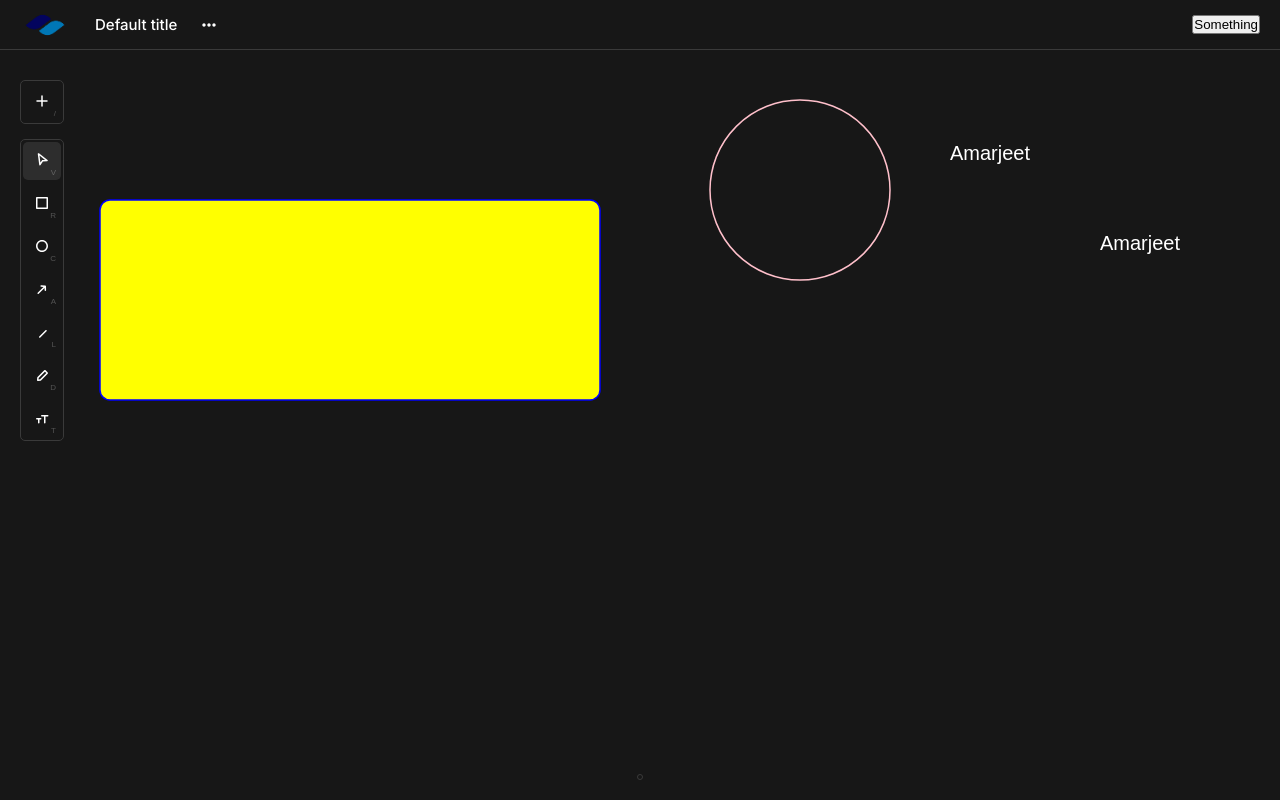
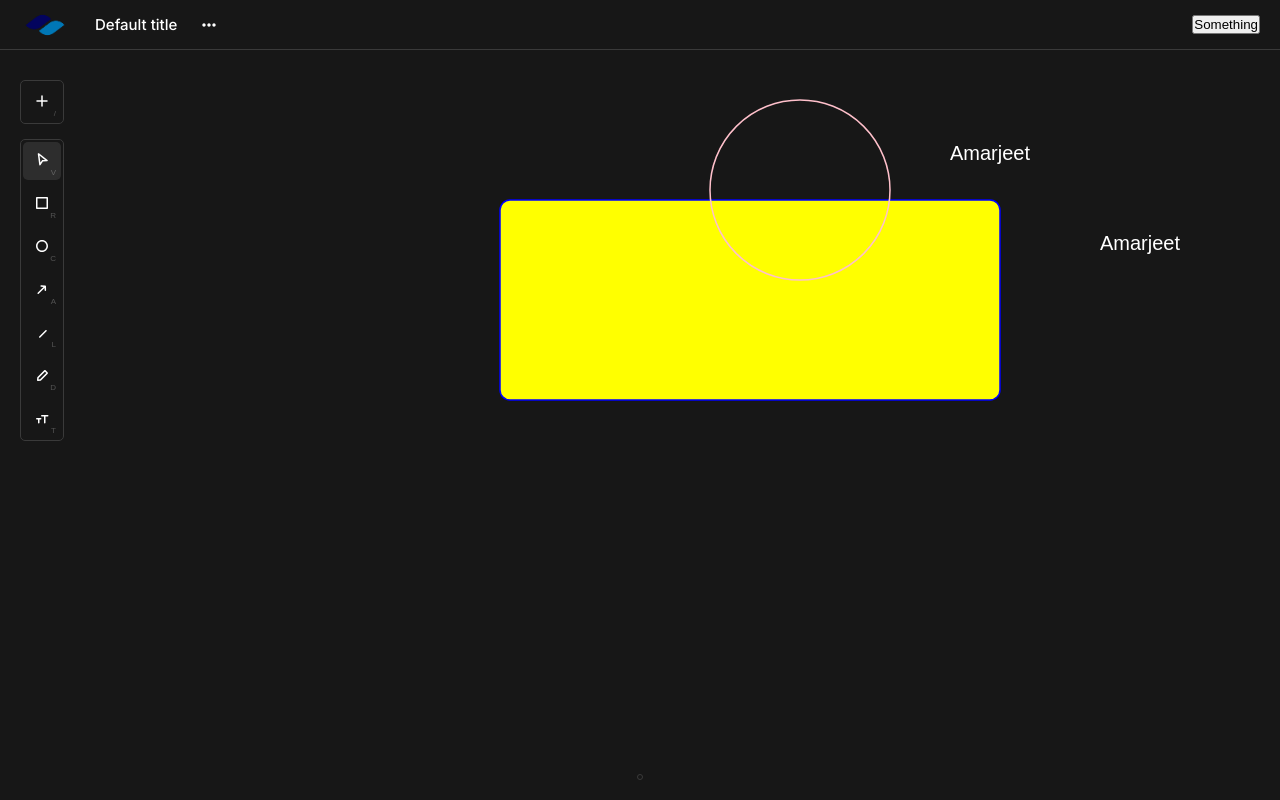
Before and after one commit to developer-amarjeetBaraik/drawwify.in, a React (Vite) app in the folder Frontend/: page /workspace in a window 1280 px wide. Built offline with nearby package versions, Linux system fonts and the light colour scheme.

Commit message:
element selection done

```diff
--- a/Frontend/src/components/Canvas.jsx
+++ b/Frontend/src/components/Canvas.jsx
@@ -6,7 +6,7 @@ import { drawCanvasContext } from '../../store/CanvasDrowStore';
 const Canvas = () => {
 
 
-  const { mainElements, setMainElements, selectedElements, setSelectedElements, bottomCanvasRef, middleCanvasRef, topCanvasRef, isTextEditing, canFireStoreItemFromSelectedElementsToMainElements, drawSelectionArea, drawSelectedElementIndicator, drawNewItem, addNewItemInArr, drawMainElementsArr, drawSelectedElementsArr, storeItemFromSelectedElementsToMainElements, initialDrawAllElements } = useContext(drawCanvasContext)
+  const { mainElements, setMainElements, selectedElements, setSelectedElements, bottomCanvasRef, middleCanvasRef, topCanvasRef, isTextEditing, canFireStoreItemFromSelectedElementsToMainElements, drawSelectionArea, drawSelectedElementIndicator, drawNewItem, addNewItemInArr, drawMainElementsArr, drawSelectedElementsArr, tLRef, tRRef, bRRef, bLRef, lStart, lEnd, resetAllResizingPoints, storeItemFromSelectedElementsToMainElements, initialDrawAllElements } = useContext(drawCanvasContext)
 
   const { sidebarSelectedBtn, changeSidebarSelectedBtn } = useContext(sidebarSelectedBtnContext)
 
@@ -140,19 +140,6 @@ const Canvas = () => {
     }
   }, [sidebarSelectedBtn, selectedElements])
 
-  // code to add item from selectedElement array to mainElements array
-  useEffect(() => {
-    const handleClick = (event) => {
-      storeItemFromSelectedElementsToMainElements()
-    }
-    if (selectedElements.length > 0 && canFireStoreItemFromSelectedElementsToMainElements) {
-      topCanvasRef.current.addEventListener('click', handleClick)
-    }
-    return () => {
-      topCanvasRef.current.removeEventListener('click', handleClick)
-    }
-  }, [selectedElements, canFireStoreItemFromSelectedElementsToMainElements])
-
   //code to draw and add item on canvas
 
   //to provide the updated state to the functions
@@ -223,7 +210,7 @@ const Canvas = () => {
     const handleMouseDragOnCanvas = (event) => {
       endX = event.offsetX
       endY = event.offsetY
-      if (isDraggingRef.current && sidebarSelectedBtn === 'cursorBtn') {
+      if (isDraggingRef.current && sidebarSelectedBtn === 'cursorBtn' && selectedElements.length <= 0) {
         //draw the selection area if the sidebar button is cursorBtn
         drawSelectionArea(startX, startY, event.offsetX, event.offsetY)
       } else if (isDraggingRef.current && selectedItem != 'textDraw') {
@@ -239,7 +226,7 @@ const Canvas = () => {
       setStartY(prev => null)
       const endX = event.offsetX;
       const endY = event.offsetY;
-      if (sidebarSelectedBtn === 'cursorBtn') {
+      if (sidebarSelectedBtn === 'cursorBtn' && selectedElements.length <= 0) {
         ctx.clearRect(0, 0, topCanvasRef.current.width, topCanvasRef.current.height)
       }
       if (sidebarSelectedBtn !== 'cursorBtn' && type !== 'text') {
@@ -257,14 +244,9 @@ const Canvas = () => {
       canvas.removeEventListener('mousemove', handleMouseDragOnCanvas)
       canvas.removeEventListener('mouseup', handleMouseUpOnCanvas)
     }
-  }, [sidebarSelectedBtn, startX, startY, prevPencilX, prevPencilY])
+  }, [sidebarSelectedBtn, selectedElements, startX, startY, prevPencilX, prevPencilY])
 
   //code the select the element on canvas
-  useEffect(() => {
-    const canvas = topCanvasRef.current;
-    const ctx = canvas.getContext('2d')
-    const rect = canvas.getBoundingClientRect();
-
   function isPointInPolygon(polygon, x, y) {
     let inside = false;
     for (let i = 0, j = polygon.length - 1; i < polygon.length; j = i++) {
@@ -278,6 +260,12 @@ const Canvas = () => {
     return inside;
   }
 
+  useEffect(() => {
+    const canvas = topCanvasRef.current;
+    const ctx = canvas.getContext('2d')
+    const rect = canvas.getBoundingClientRect();
+
+
     // check if any element clicked
     const handleCanvasClick = (event) => {
       // Mouse coordinates relative to canvas
@@ -286,7 +274,7 @@ const Canvas = () => {
 
       if (selectedElements.length < 1 && sidebarSelectedBtn === 'cursorBtn') {
 
-        const clickedElement = mainElements.find((el, index) => {
+        const clickedElement = mainElements.find((el) => {
           switch (el.elementType) {
             case 'rectangle':
               return (
@@ -299,7 +287,6 @@ const Canvas = () => {
               const boundaryDiff = parseInt(getComputedStyle(document.documentElement).getPropertyValue('--selected-item-boundry-difference'))
               let sX = el.screenX - boundaryDiff
               let sY = el.screenY - boundaryDiff * 2 - el.fontSize / 2
-              console.log(el.text)
               ctx.font = `${el.fontSize}px ${el.fontStyle ? el.fontStyle : 'Arial'}`
               let width = ctx.measureText(el.text).width + boundaryDiff * 2
               let height = el.fontSize + boundaryDiff
@@ -342,9 +329,153 @@ const Canvas = () => {
     }
   }, [mainElements, selectedElements, sidebarSelectedBtn])
 
+
+  // code to hit detection on editing points and re-sizing the element if it's not then add selected elements on mainElements array and reset all resizing points
+
+  const isReSizingRef = useRef(false)
+  const clickedPointRef = useRef({})
   useEffect(() => {
-    console.log('main elements')
-    console.log(mainElements)
+    const canvas = topCanvasRef.current;
+    const ctx = canvas.getContext('2d')
+    const rect = canvas.getBoundingClientRect();
+    const boundaryDiff = parseInt(getComputedStyle(document.documentElement).getPropertyValue('--selected-item-boundry-difference'))
+    const radius = 5
+    let resizingPoints = []
+    const handleResizingPointClick = (event) => {
+      resizingPoints = [tLRef.current, tRRef.current, bRRef.current, bLRef.current, lStart.current, lEnd.current]
+      // Mouse coordinates relative to canvas
+      const mouseX = event.clientX - rect.left;
+      const mouseY = event.clientY - rect.top;
+
+      // checking if the user clicked on the selection points
+      clickedPointRef.current = resizingPoints.find((point) => {
+        const dx = mouseX - point.x;
+        const dy = mouseY - point.y;
+        if (dx * dx + dy * dy <= radius * radius) {
+          return dx * dx + dy * dy <= radius * radius;
+        }
+      })
+
+      // checking if the user clicked the selected boundry of the selected element
+      const clickedInsideBoundary = isPointInPolygon([{ x: tLRef.current.x, y: tLRef.current.y }, { x: tRRef.current.x, y: tRRef.current.y }, { x: bRRef.current.x, y: bRRef.current.y }, { x: bLRef.current.x, y: bLRef.current.y }], mouseX, mouseY)
+
+      // checking if the user clicked the selected line or arrow
+      const isClickedOnSelectedLine = selectedElements.length > 0 && (selectedElements[0].elementType === 'line' || selectedElements[0].elementType === 'arrow') ? isPointInPolygon(selectedElements[0].polygon, mouseX, mouseY) : false;
+
+      if (clickedPointRef.current) {
+        console.log('point clicked')
+        isReSizingRef.current = true
+      } else if (clickedInsideBoundary) {
+        null;
+      } else if (isClickedOnSelectedLine) {
+        null;
+      } else {
+        storeItemFromSelectedElementsToMainElements()
+        resetAllResizingPoints()
+      }
+
+    }
+
+    const reSizeTheSelectedElement = (event) => {
+      // Mouse coordinates relative to canvas
+      const mouseX = event.clientX - rect.left;
+      const mouseY = event.clientY - rect.top;
+      let newArr = selectedElements[0]
+
+      if (isReSizingRef.current) {
+        selectedElements.forEach((item) => {
+          console.log(clickedPointRef.current)
+          switch (item.elementType) {
+            case 'rectangle':
+              switch (clickedPointRef.current.name) {
+                case 'topLeft':
+                  // tLRef.current.x = mouseX
+                  // tLRef.current.y = mouseY
+                  // newArr.height = (bLRef.current.y - tLRef.current.y) - boundaryDiff * 2
+                  // updateing resizing points
+                  // top left
+                  newArr.x = mouseX + boundaryDiff
+                  newArr.y = mouseY + boundaryDiff
+                  newArr.width = (tRRef.current.x - tLRef.current.x) - boundaryDiff
+                  newArr.height = (bLRef.current.y - tLRef.current.y) - boundaryDiff
+                  console.log(newArr.width, newArr.height)
+                  // top right
+                  tRRef.current.x = mouseX + selectedElements[0].width + boundaryDiff * 2
+                  tRRef.current.y = mouseY + selectedElements[0].width + boundaryDiff * 2
+                  // bottom left
+                  bLRef.current.x = mouseX
+                  bLRef.current.y = mouseY + selectedElements[0].height + boundaryDiff * 2
+                  // bottom rught
+                  bRRef.current.x = tRRef.current.x
+                  bRRef.current.y = bLRef.current.y
+
+                  setSelectedElements([newArr])
+                  break;
+                case 'topRight':
+                  break;
+                case 'bottomLeft':
+                  break;
+                case 'bottomRight':
+                  break;
+              }
+              break;
+            case 'circle':
+              switch (clickedPointRef.current.name) {
+                case 'topLeft':
+                  break;
+                case 'topRight':
+                  break;
+                case 'bottomLeft':
+                  break;
+                case 'bottomRight':
+                  break;
+              }
+              break;
+            case 'text':
+              switch (clickedPointRef.current.name) {
+                case 'topLeft':
+                  break;
+                case 'topRight':
+                  break;
+                case 'bottomLeft':
+                  break;
+                case 'bottomRight':
+                  break;
+              }
+              break;
+            case 'arrow':
+            case 'line':
+              switch (clickedPointRef.current.name) {
+                case 'lineStart':
+                  break;
+                case 'lineEnd':
+                  break;
+              }
+              break;
+
+            default:
+              break;
+          }
+        })
+      }
+    }
+
+    const handleResizingMouseUp = () => {
+      isReSizingRef.current = false
+    }
+    canvas.addEventListener('mousedown', handleResizingPointClick)
+    canvas.addEventListener('mousemove', reSizeTheSelectedElement)
+    canvas.addEventListener('mouseup', handleResizingMouseUp)
+    return () => {
+      canvas.removeEventListener('mousedown', handleResizingPointClick)
+      canvas.removeEventListener('mousemove', reSizeTheSelectedElement)
+      canvas.removeEventListener('mouseup', handleResizingMouseUp)
+    }
+  }, [selectedElements, tLRef, tRRef, bRRef, bLRef, lStart, lEnd])
+
+  useEffect(() => {
+    // console.log('main elements')
+    // console.log(mainElements)
     console.log('selected elements')
     console.log(selectedElements)
   }, [selectedElements, mainElements])
--- a/Frontend/store/CanvasDrowStore.jsx
+++ b/Frontend/store/CanvasDrowStore.jsx
@@ -20,6 +20,13 @@ export const drawCanvasContext = createContext({
   addNewItemInArr: () => { },
   drawMainElementsArr: () => { },
   drawSelectedElementsArr: () => { },
+  tLRef: {},
+  tRRef: {},
+  bLRef: {},
+  bRRef: {},
+  lStart: {},
+  lEnd: {},
+  resetAllResizingPoints: () => { },
 })
 
 
@@ -34,7 +41,7 @@ const CanvasDrowStore = ({ children }) => {
   // Section- storing the state of all mainElements present on canvas
 
   //mainElements array
-  const [mainElements, setMainElements] = useState([{ elementType: 'rectangle', x: 100, y: 200, width: 500, height: 200, strokeColor: 'blue', fillColor: 'yellow', strokeWidth: 1.5, borderRadius: 10 }, { elementType: 'circle', x: 800, y: 190, radius: 90, strokeColor: 'pink', strokeWidth: 3 }, { elementType: 'text', text: 'Amarjeet', fontSize: 20, fontStyle: 'Arial', screenX: 1100, screenY: 250, textColor: 'white' }, { elementType: 'text', text: 'Amarjeet', fontSize: 20, fontStyle: 'Arial', screenX: 950, screenY: 160, textColor: 'white' }])
+  const [mainElements, setMainElements] = useState([{ elementType: 'rectangle', x: 500, y: 200, width: 500, height: 200, strokeColor: 'blue', fillColor: 'yellow', strokeWidth: 1.5, borderRadius: 10 }, { elementType: 'circle', x: 800, y: 190, radius: 90, strokeColor: 'pink', strokeWidth: 3 }, { elementType: 'text', text: 'Amarjeet', fontSize: 20, fontStyle: 'Arial', screenX: 1100, screenY: 250, textColor: 'white' }, { elementType: 'text', text: 'Amarjeet', fontSize: 20, fontStyle: 'Arial', screenX: 950, screenY: 160, textColor: 'white' }])
 
   //selectedElements array
   const [selectedElements, setSelectedElements] = useState([])
@@ -64,14 +71,14 @@ const CanvasDrowStore = ({ children }) => {
   const [isTextEditing, setIsTextEditing] = useState(false)
 
   // re-sizing points state
-  const [resizingPoints, setResizingPoints] = useState([{ tL: { tLx: null, tLy: null }, tR: { tRx: null, tRy: null }, bL: { bLx: null, bLy: null }, bR: { bRx: null, bRy: null } }])
+  const [resizingPoints, setResizingPoints] = useState([])
 
-  const tLRef = useRef({ x: null, y: null })
-  const tRRef = useRef({ x: null, y: null })
-  const bLRef = useRef({ x: null, y: null })
-  const bRRef = useRef({ x: null, y: null })
-  const lStart = useRef({ x: null, y: null })
-  const lEnd = useRef({ x: null, y: null })
+  const tLRef = useRef({ name: 'topLeft', x: null, y: null })
+  const tRRef = useRef({ name: 'topRight', x: null, y: null })
+  const bLRef = useRef({ name: 'bottomLeft', x: null, y: null })
+  const bRRef = useRef({ name: 'bottomRight', x: null, y: null })
+  const lStart = useRef({ name: 'lineStart', x: null, y: null })
+  const lEnd = useRef({ name: 'lineEnd', x: null, y: null })
 
 
   // Section- maneging the states of toolbar values
@@ -108,6 +115,16 @@ const CanvasDrowStore = ({ children }) => {
 
   // Section- Helping functions
 
+  // Fn- reset all the resizeing points points
+  const resetAllResizingPoints = () => {
+    tLRef.current = { name: 'topLeft', x: null, y: null }
+    tRRef.current = { name: 'topRight', x: null, y: null }
+    bLRef.current = { name: 'bottomLeft', x: null, y: null }
+    bRRef.current = { name: 'bottomRight', x: null, y: null }
+    lStart.current = { name: 'lineStart', x: null, y: null }
+    lEnd.current = { name: 'lineEnd', x: null, y: null }
+  }
+
   // Fn - draw selection boundry
   const drawSelectionBoundary = ({ type, sX, sY, sWidth, sHeight, startX, startY, endX, endY }) => {
     const ctx = topCanvasRef.current.getContext('2d')
@@ -134,10 +151,10 @@ const CanvasDrowStore = ({ children }) => {
       case 'rectangle':
       case 'circle':
       case 'text':
-        tLRef.current = { x: sX, y: sY }
-        tRRef.current = { x: sX + sWidth, y: sY }
-        bLRef.current = { x: sX, y: sY + sHeight }
-        bRRef.current = { x: sX + sWidth, y: sY + sHeight }
+        tLRef.current = { name: 'topLeft', x: sX, y: sY }
+        tRRef.current = { name: 'topRight', x: sX + sWidth, y: sY }
+        bLRef.current = { name: 'bottomLeft', x: sX, y: sY + sHeight }
+        bRRef.current = { name: 'bottomRight', x: sX + sWidth, y: sY + sHeight }
 
         // top line
         drawBoundaryLine(tLRef.current.x, tLRef.current.y, tRRef.current.x, tRRef.current.y)
@@ -163,10 +180,8 @@ const CanvasDrowStore = ({ children }) => {
       case 'arrow':
       case 'line':
 
-        lStart.current.x = startX
-        lStart.current.y = startY
-        lEnd.current.x = endX
-        lEnd.current.y = endY
+        lStart.current = { name: 'lineStart', x: startX, y: startY }
+        lEnd.current = { name: 'lineEnd', x: endX, y: endY }
 
         ctx.beginPath()
         ctx.fillStyle = getComputedStyle(document.documentElement).getPropertyValue('--select-area-border-color')
@@ -198,6 +213,7 @@ const CanvasDrowStore = ({ children }) => {
   const drawRectangle = ({ isSelectedItem = false, isNewElement = false, canvasRef, x, y, width, height, strokeColor, fillColor = 'transparent', strokeWidth = 1.5, borderRadius = 0, }) => {
     const ctx = canvasRef.current.getContext('2d')
     ctx.save();
+    console.log('calling')
 
     if (isNewElement) {
       ctx.clearRect(0, 0, canvasRef.current.width, canvasRef.current.height)
@@ -248,10 +264,10 @@ const CanvasDrowStore = ({ children }) => {
       drawSelectionBoundary({ type: 'circle', sX, sY, sWidth, sHeight })
     }
 
-    ctx.beginPath()
     ctx.fillStyle = fillColor
     ctx.strokeStyle = strokeColor
     ctx.strokeWidth = strokeWidth
+    ctx.beginPath()
     ctx.arc(x, y, radius, 0, 2 * Math.PI)
     if (fillColor != 'transparent') {
       ctx.fill()
@@ -438,7 +454,8 @@ const CanvasDrowStore = ({ children }) => {
 
   // when sidebar selected button changes add selcted element into main element array if any
   useEffect(() => {
-    storeItemFromSelectedElementsToMainElements()
+    if (sidebarSelectedBtn !== 'cursorBtn')
+      storeItemFromSelectedElementsToMainElements()
   }, [sidebarSelectedBtn])
 
   // Section- Functions to draw on canvas
@@ -595,7 +612,7 @@ const CanvasDrowStore = ({ children }) => {
 
   return (
     <>
-      <drawCanvasContext.Provider value={{ mainElements, setMainElements, selectedElements, setSelectedElements, topCanvasRef, middleCanvasRef, bottomCanvasRef, isTextEditing, canFireStoreItemFromSelectedElementsToMainElements, storeItemFromSelectedElementsToMainElements, drawSelectionArea, drawSelectedElementIndicator, drawNewItem, addNewItemInArr, drawMainElementsArr, drawSelectedElementsArr }}>
+      <drawCanvasContext.Provider value={{ mainElements, setMainElements, selectedElements, setSelectedElements, topCanvasRef, middleCanvasRef, bottomCanvasRef, isTextEditing, canFireStoreItemFromSelectedElementsToMainElements, storeItemFromSelectedElementsToMainElements, drawSelectionArea, drawSelectedElementIndicator, drawNewItem, addNewItemInArr, drawMainElementsArr, drawSelectedElementsArr, tLRef, tRRef, bRRef, bLRef, lStart, lEnd, resetAllResizingPoints }}>
         {children}
       </drawCanvasContext.Provider>
     </>
```
Lines whose indentation alone changed are shown as unchanged.
